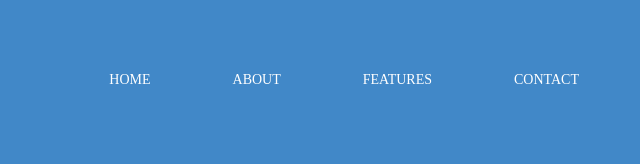
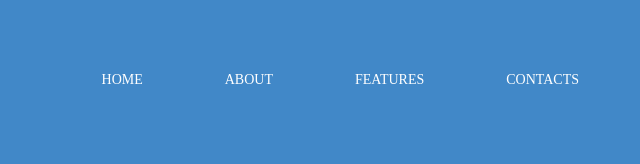
Before and after one commit to carlleon/carlleon.github.io, a plain HTML site: page index.html in a window 1280 px wide. Shown: the top 164 px of the page, 640-1280 px from the left. Drawn offline with Linux system fonts and the light colour scheme; a web font is replaced by a local one.

Commit message:
font fixed

```diff
--- a/index.html
+++ b/index.html
@@ -1,7 +1,7 @@
 <!DOCTYPE html>
 <html>
 <head>
-	<title>Carl Leon R. De Zafra</title>
+	<title></title>
 	<link rel="stylesheet" type="text/css" href="main.css">
 </head>
 <body>
@@ -9,7 +9,7 @@
 		<div class="navigation">
 			<a href="index.html"><img class="creative-logo" src="img/creative-logo.svg"></a>
 			<ul>
-				<li><a href="#">CONTACT</a></li>
+				<li><a href="#">CONTACTS</a></li>
 				<li><a href="#">FEATURES</a></li>
 				<li><a href="#">ABOUT</a></li>
 				<li><a href="#">HOME</a></li>
```
